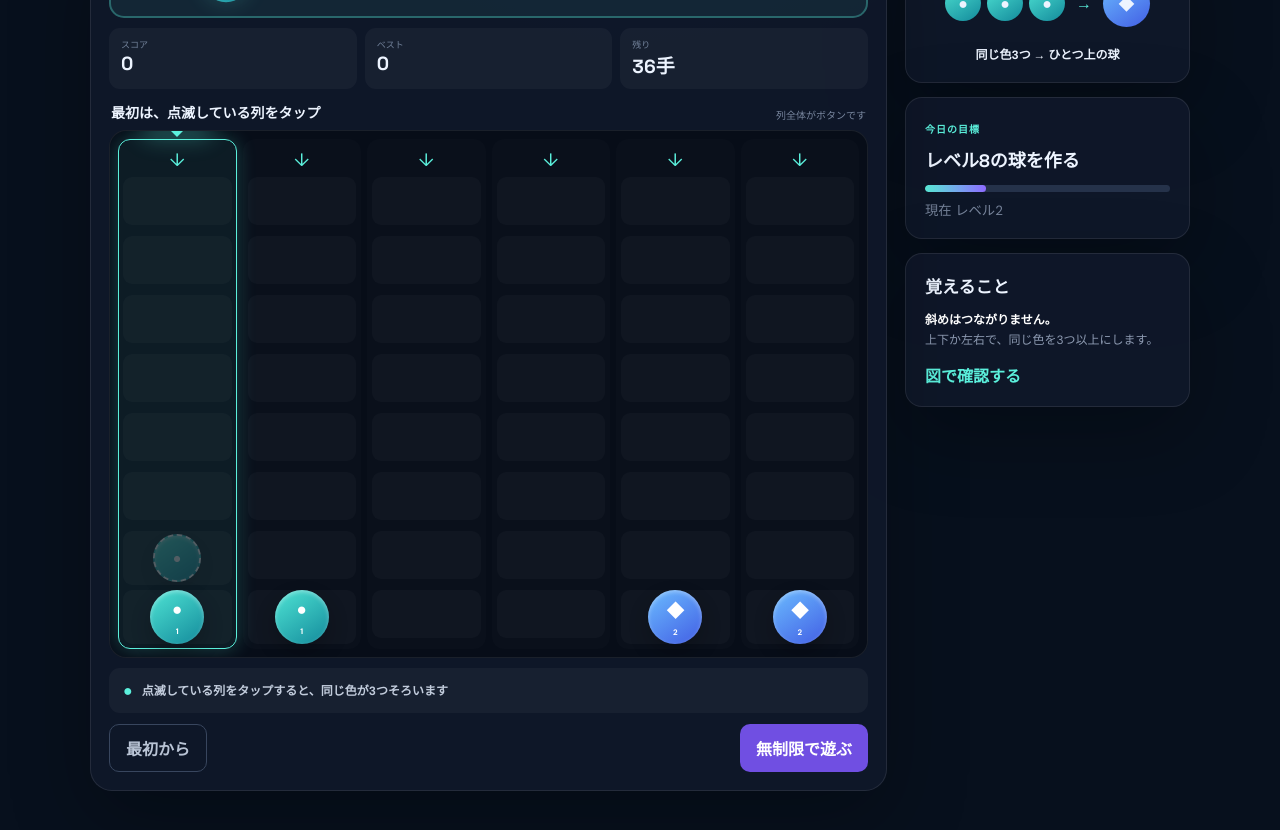
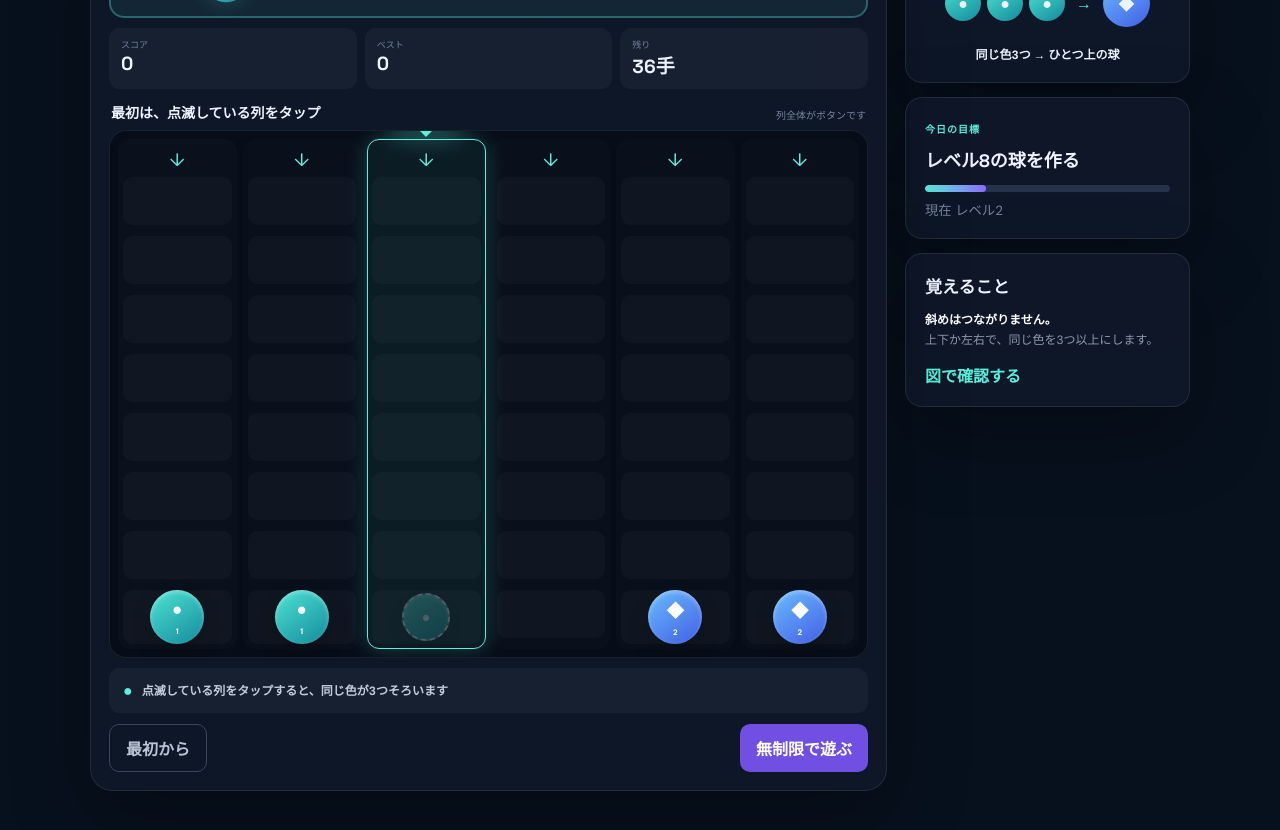
Before and after one commit to univcorp2-ctrl/cascade-circuit, a React (Vite) app: page / in a window 1280 px wide. Shown: the part 360-1190 px from the top of the page. Built offline with nearby package versions, Linux system fonts and the light colour scheme; no server answers.

Commit message:
fix: prefer the clearest center opening move

```diff
--- a/src/game/engine.ts
+++ b/src/game/engine.ts
@@ -95,6 +95,7 @@ export function findRecommendedColumn(state: GameState): number {
   const nextTile = peekNextTile(state.seed);
   let bestColumn = -1;
   let bestScore = Number.NEGATIVE_INFINITY;
+  const center = (state.board[0].length - 1) / 2;
 
   for (let column = 0; column < state.board[0].length; column += 1) {
     const landingRow = getLandingRow(state.board, column);
@@ -118,7 +119,14 @@ export function findRecommendedColumn(state: GameState): number {
       ) adjacency += 1;
     }
 
-    const score = simulated.state.lastGain * 100 + adjacency * 10 - column;
+    // Prefer an immediate merge first, then a visibly lower landing point and
+    // a position near the center. This makes the guided opening easy to follow.
+    const score =
+      simulated.state.lastGain * 1000 +
+      landingRow * 20 +
+      adjacency * 10 -
+      Math.abs(column - center);
+
     if (score > bestScore) {
       bestScore = score;
       bestColumn = column;
```
